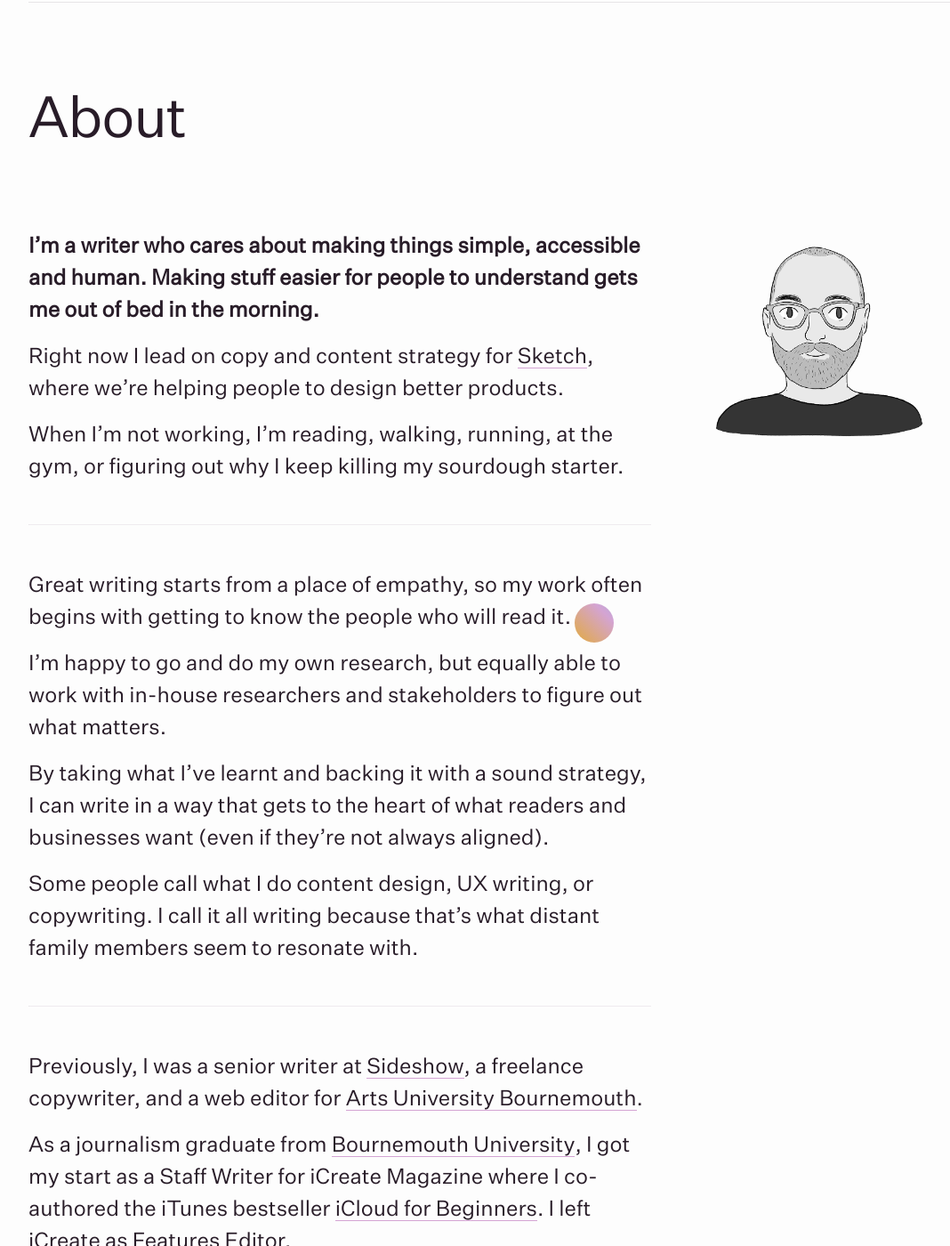
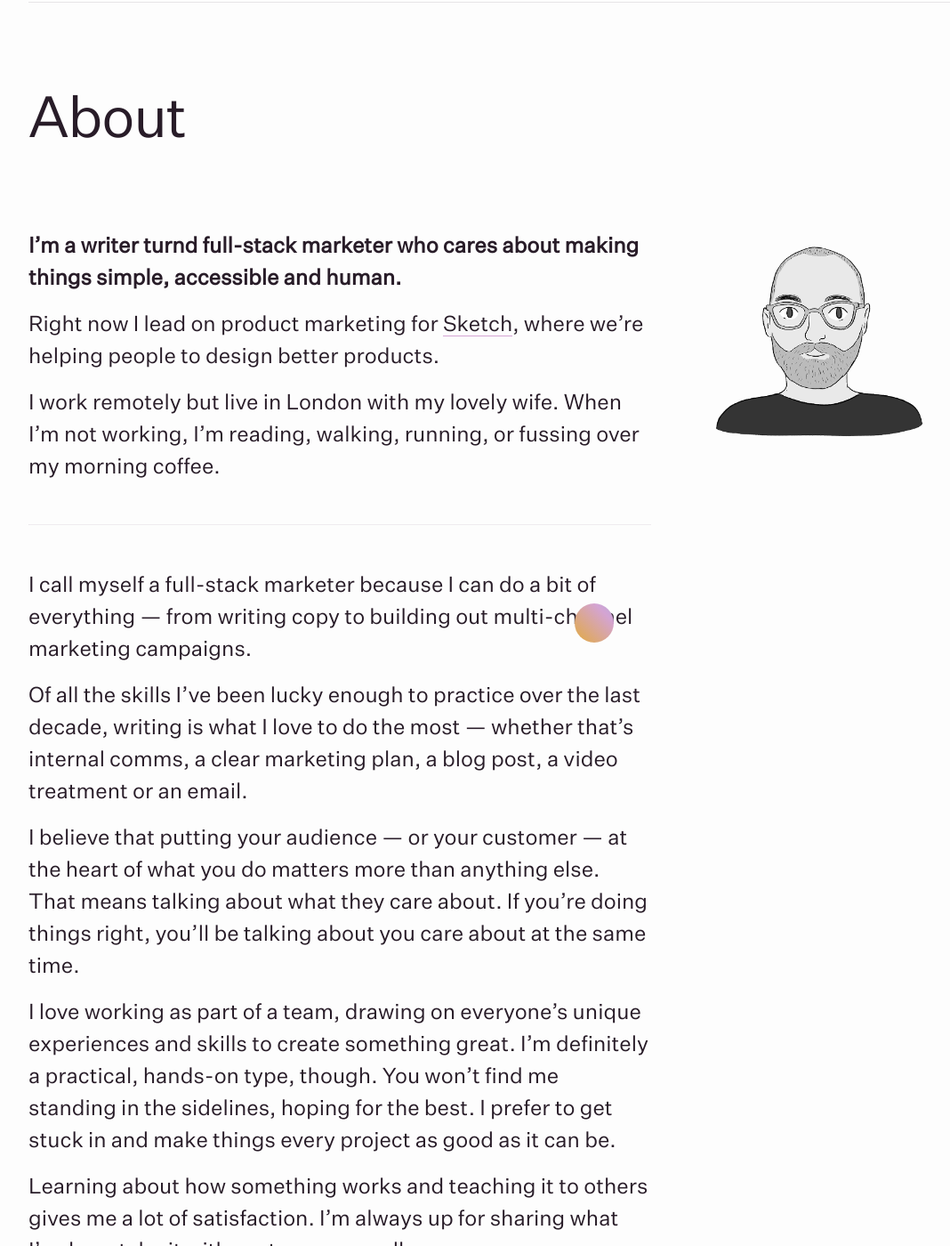
Before and after one commit to freddiewrites/freddiewrites.github.io, a Jekyll site: the page built from about.markdown, in a window 1280 px wide and 1400 px high, scrolled down 205 px. Shown: the whole window at 89% size, without its empty margins (32-1100 px from the left). Built offline with Jekyll 4.4.1, drawn with Linux system fonts in a browser that asks for light colours; some of the changed text lies outside the part shown.

Commit message:
Update about.markdown

```diff
--- a/about.markdown
+++ b/about.markdown
@@ -4,21 +4,23 @@
 permalink: /about/
 ---
 
-**I'm a writer who cares about making things simple, accessible and human. Making stuff easier for people to understand gets me out of bed in the morning.**
+**I'm a writer turnd full-stack marketer who cares about making things simple, accessible and human.**
 
-Right now I lead on copy and content strategy for [Sketch](https://www.sketch.com), where we're helping people to design better products.
+Right now I lead on product marketing for [Sketch](https://www.sketch.com), where we're helping people to design better products.
 
-When I'm not working, I'm reading, walking, running, at the gym, or figuring out why I keep killing my sourdough starter.
+I work remotely but live in London with my lovely wife. When I'm not working, I'm reading, walking, running, or fussing over my morning coffee.
 
 ---------------
 
-Great writing starts from a place of empathy, so my work often begins with getting to know the people who will read it.
+I call myself a full-stack marketer because I can do a bit of everything — from writing copy to building out multi-channel marketing campaigns.
 
-I'm happy to go and do my own research, but equally able to work with in-house researchers and stakeholders to figure out what matters.
+Of all the skills I’ve been lucky enough to practice over the last decade, writing is what I love to do the most — whether that’s internal comms, a clear marketing plan, a blog post, a video treatment or an email.
 
-By taking what I've learnt and backing it with a sound strategy, I can write in a way that gets to the heart of what readers and businesses want (even if they're not always aligned).
+I believe that putting your audience — or your customer — at the heart of what you do matters more than anything else. That means talking about what they care about. If you’re doing things right, you’ll be talking about you care about at the same time.
 
-Some people call what I do content design, UX writing, or copywriting. I call it all writing because that's what distant family members seem to resonate with.
+I love working as part of a team, drawing on everyone’s unique experiences and skills to create something great. I’m definitely a practical, hands-on type, though. You won’t find me standing in the sidelines, hoping for the best. I prefer to get stuck in and make things every project as good as it can be.
+
+Learning about how something works and teaching it to others gives me a lot of satisfaction. I’m always up for sharing what I’ve learnt, be it with customers or colleagues.
 
 ---------------
 
```
